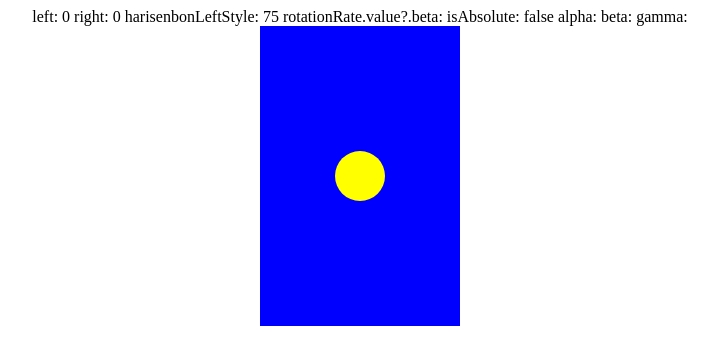
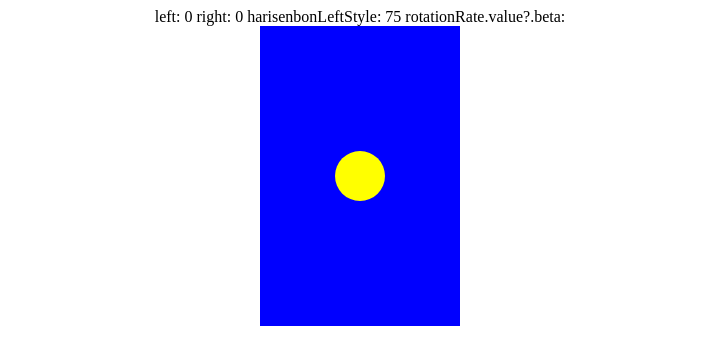
Before and after one commit to hiroko-ino/vuejs--device-motion-game, a Vue app: page / in a window 1280 px wide. Shown: the top 364 px of the page, without its empty margins (280-998 px from the left). Built offline with nearby package versions, Linux system fonts and the light colour scheme.

Commit message:
useScreenOrientationの判定を使う

```diff
--- a/src/App.vue
+++ b/src/App.vue
@@ -2,16 +2,11 @@
 import { computed, ref, watch } from 'vue'
 import Bottle from './components/Bottle.vue'
 import Harisenbon from './components/Harisenbon.vue'
-import { useDeviceMotion, useDeviceOrientation } from '@vueuse/core'
+import { useDeviceMotion, useScreenOrientation } from '@vueuse/core'
 import { HARISENBON_WIDTH, BOTTLE_WIDTH } from './Const'
 
 const { accelerationIncludingGravity, rotationRate } = useDeviceMotion()
-const {
-  isAbsolute,
-  alpha,
-  beta,
-  gamma,
-} = useDeviceOrientation()
+const { orientation } = useScreenOrientation()
 
 /**
  * ハリセンボンのwrapperのref
@@ -32,11 +27,11 @@ const bottleLeftClashes = ref(0)
  * ハリセンボンのwrapperスタイルのleft
  */
 const harisenbonLeftStyle = computed(() => {
-  const xTilt = accelerationIncludingGravity.value?.x
+  const tilt = orientation.value === 'portrait-secondary' || 'portrait-primary' ? accelerationIncludingGravity.value?.x : accelerationIncludingGravity.value?.y
   if (!moveRef.value) return BOTTLE_WIDTH / 2 - HARISENBON_WIDTH / 2
   const currentPosition = parseInt(moveRef.value.style.left || '0', 10) || 0
   console.log(currentPosition)
-  const newPosition = currentPosition + (xTilt || 0)
+  const newPosition = currentPosition + (tilt || 0)
   return Math.max(0, Math.min(BOTTLE_WIDTH - HARISENBON_WIDTH, newPosition)) // ボトル内に収める
 })
 
@@ -59,10 +54,6 @@ watch(harisenbonLeftStyle, () => {
       right: {{ bottleRightClashes }}
       harisenbonLeftStyle: {{ harisenbonLeftStyle }}
       rotationRate.value?.beta: {{ rotationRate?.beta }}
-      isAbsolute: {{ isAbsolute }}
-      alpha: {{ alpha }}
-      beta: {{ beta }}
-      gamma: {{ gamma }}
     </div>
     <Bottle>
       <div ref="moveRef" class="move" :style="{ left: `${harisenbonLeftStyle}px` }">
```
